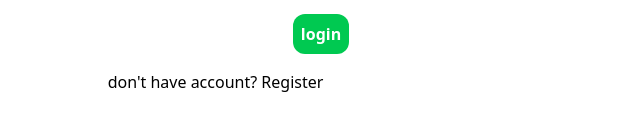
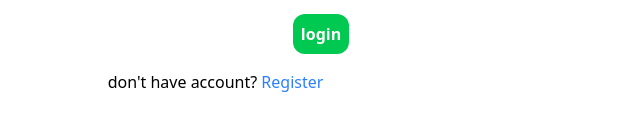
Before and after one commit to Sparsh7082/Product-Viewer-Feedback, a React (Vite) app in the folder Frontend/: page /login in a window 1280 px wide. Shown: the part 442-572 px from the top of the page, without its empty margins (319-959 px from the left). Built offline with nearby package versions, Linux system fonts and the light colour scheme.

Commit message:
login css updated

```diff
--- a/Frontend/src/components/Login.jsx
+++ b/Frontend/src/components/Login.jsx
@@ -49,7 +49,7 @@ const Login = () => {
         className='rounded-xl bg-green-500 text-white font-bold p-2'>login</button>
       </form>
 
-      <div>don't have account? <button onClick={() => navigate('/register')}>Register</button></div>
+      <div>don't have account? <button onClick={() => navigate('/register')} className='cursor-pointer text-blue-500'>Register</button></div>
     </div>
   )
 }
```
